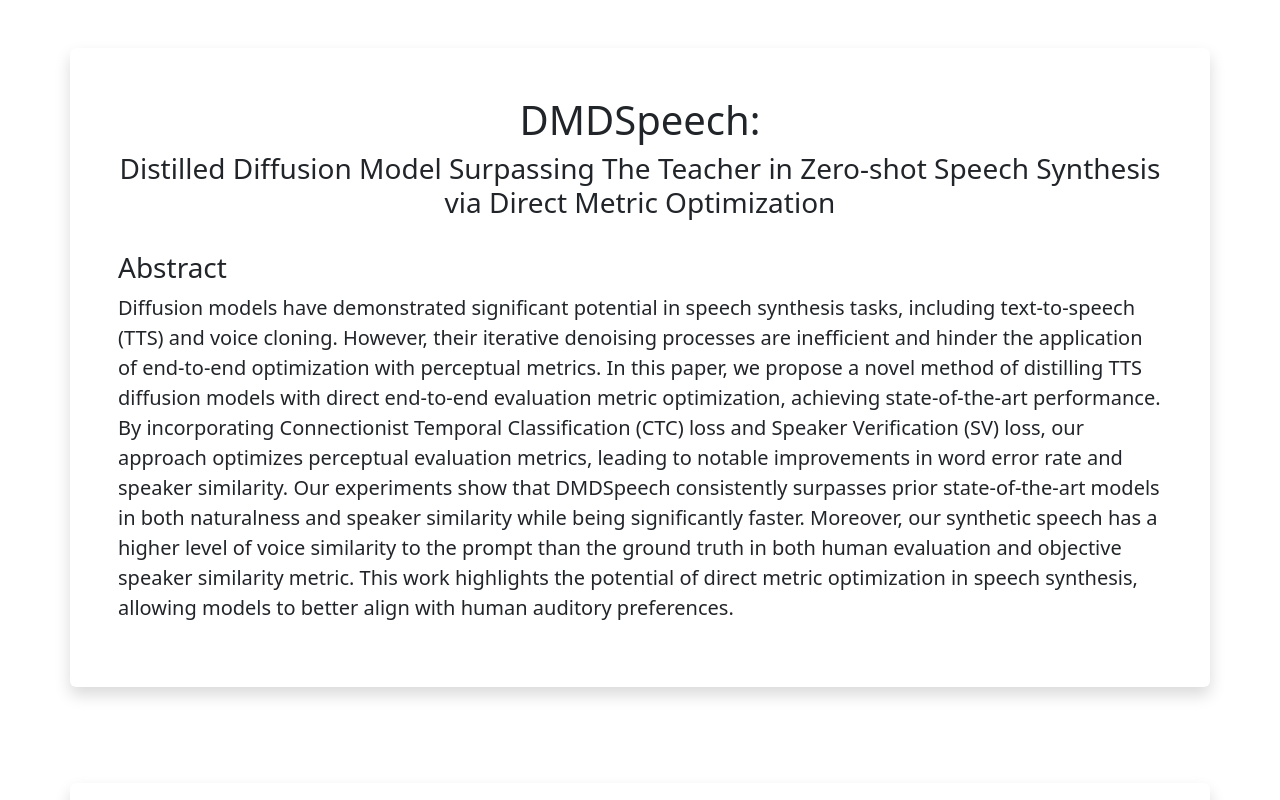
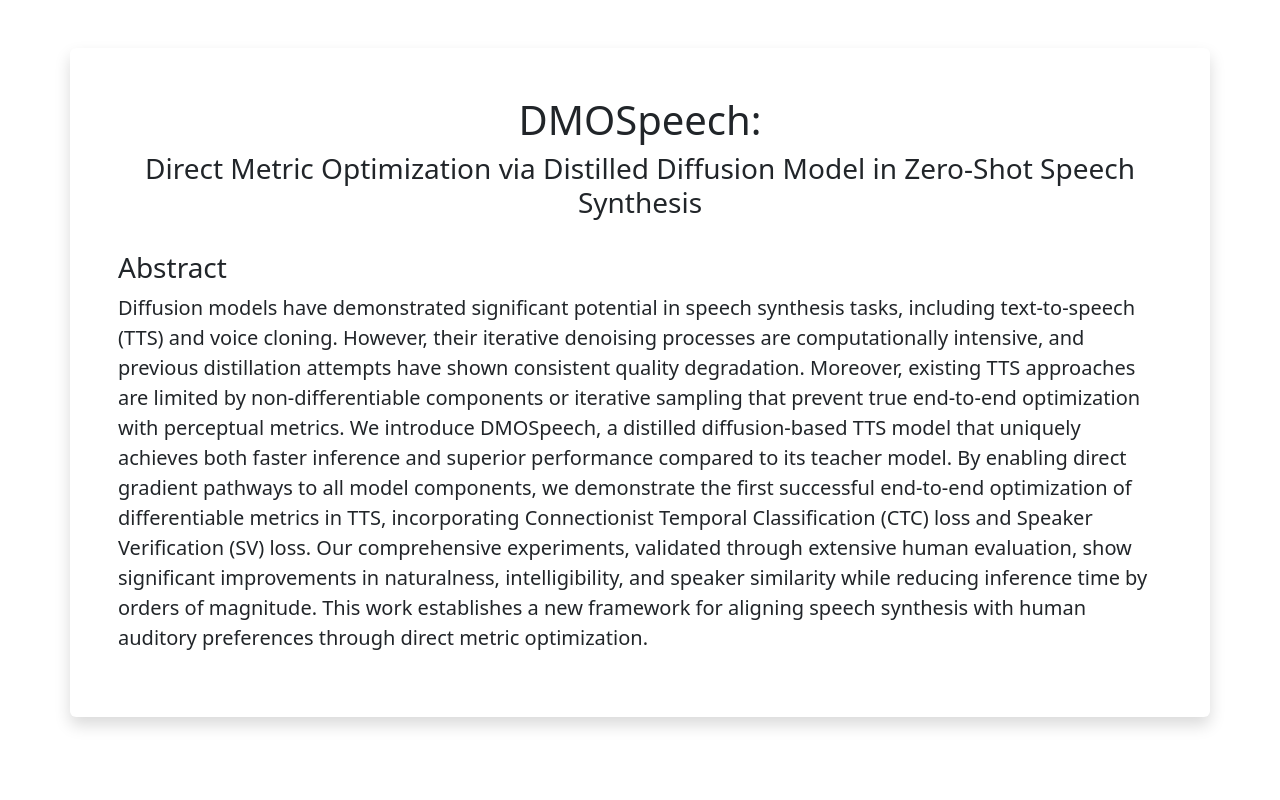
Before and after one commit to DMOSpeech/DMOSpeech.github.io, a plain HTML site: page demo/index.html in a window 1280 px wide. Shown: the top 800 px of the page. Drawn offline with Linux system fonts and the light colour scheme; files whose address does not match are found by name.

Commit message:
Update index.html

```diff
--- a/demo/index.html
+++ b/demo/index.html
@@ -13,12 +13,12 @@
       <div class="row">
         <div class="container pt-5 mt-5 shadow p-5 mb-5 bg-white rounded">
 		<div style="text-align: center">
-			<h1>DMDSpeech:</h1>
-			<h3 style="text-align: center"> Distilled Diffusion Model Surpassing The Teacher in Zero-shot Speech Synthesis via Direct Metric Optimization<br>
+			<h1>DMOSpeech:</h1>
+			<h3 style="text-align: center"> Direct Metric Optimization via Distilled Diffusion Model in Zero-Shot Speech Synthesis<br>
 			</h3><br>
 		</div>
           <h3>Abstract</h3>
-          <p class="lead">Diffusion models have demonstrated significant potential in speech synthesis tasks, including text-to-speech (TTS) and voice cloning. However, their iterative denoising processes are inefficient and hinder the application of end-to-end optimization with perceptual metrics. In this paper, we propose a novel method of distilling TTS diffusion models with direct end-to-end evaluation metric optimization, achieving state-of-the-art performance. By incorporating Connectionist Temporal Classification (CTC) loss and Speaker Verification (SV) loss, our approach optimizes perceptual evaluation metrics, leading to notable improvements in word error rate and speaker similarity. Our experiments show that DMDSpeech consistently surpasses prior state-of-the-art models in both naturalness and speaker similarity while being significantly faster. Moreover, our synthetic speech has a higher level of voice similarity to the prompt than the ground truth in both human evaluation and objective speaker similarity metric. This work highlights the potential of direct metric optimization in speech synthesis, allowing models to better align with human auditory preferences.</p>
+          <p class="lead">Diffusion models have demonstrated significant potential in speech synthesis tasks, including text-to-speech (TTS) and voice cloning. However, their iterative denoising processes are computationally intensive, and previous distillation attempts have shown consistent quality degradation. Moreover, existing TTS approaches are limited by non-differentiable components or iterative sampling that prevent true end-to-end optimization with perceptual metrics. We introduce DMOSpeech, a distilled diffusion-based TTS model that uniquely achieves both faster inference and superior performance compared to its teacher model. By enabling direct gradient pathways to all model components, we demonstrate the first successful end-to-end optimization of differentiable metrics in TTS, incorporating Connectionist Temporal Classification (CTC) loss and Speaker Verification (SV) loss. Our comprehensive experiments, validated through extensive human evaluation, show significant improvements in naturalness, intelligibility, and speaker similarity while reducing inference time by orders of magnitude. This work establishes a new framework for aligning speech synthesis with human auditory preferences through direct metric optimization. </p>
         </div>
 
 		<div class="container pt-5 mt-5 shadow p-5 mb-5 bg-white rounded" id="libri">
```
